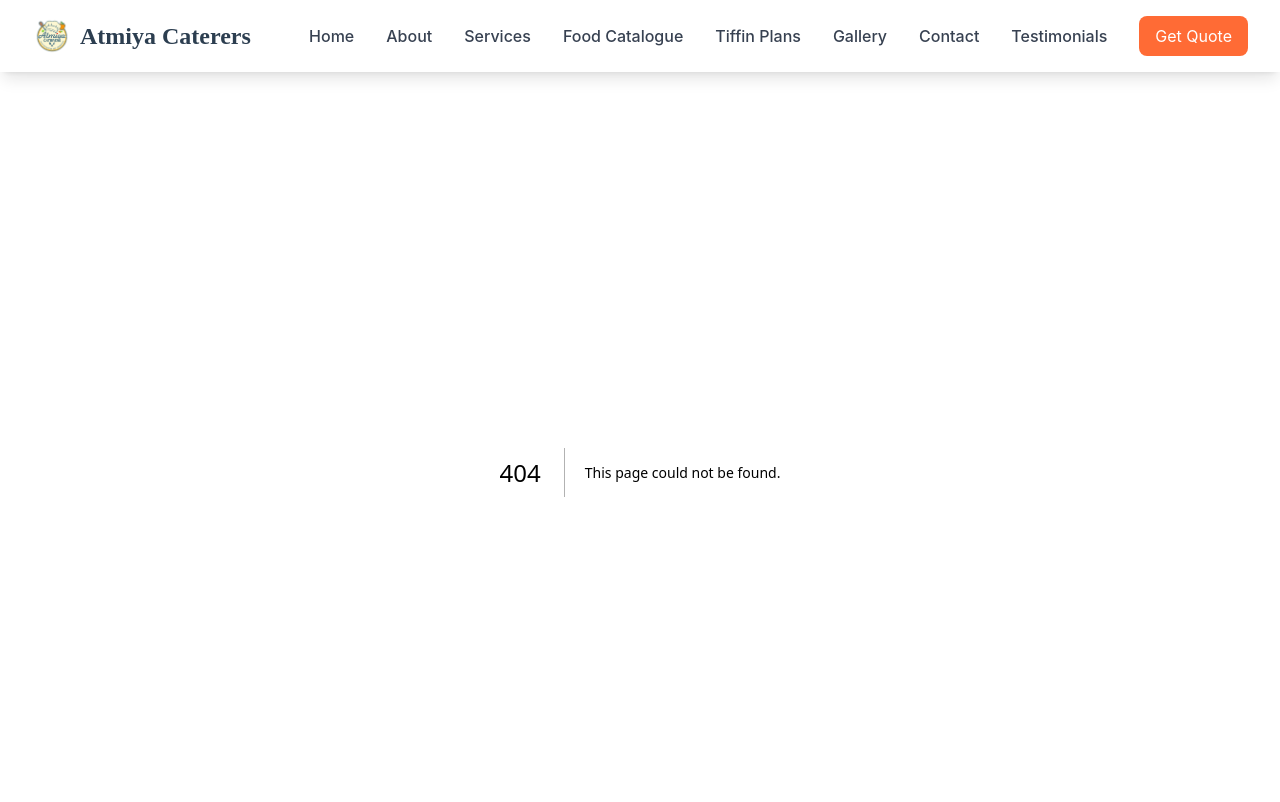
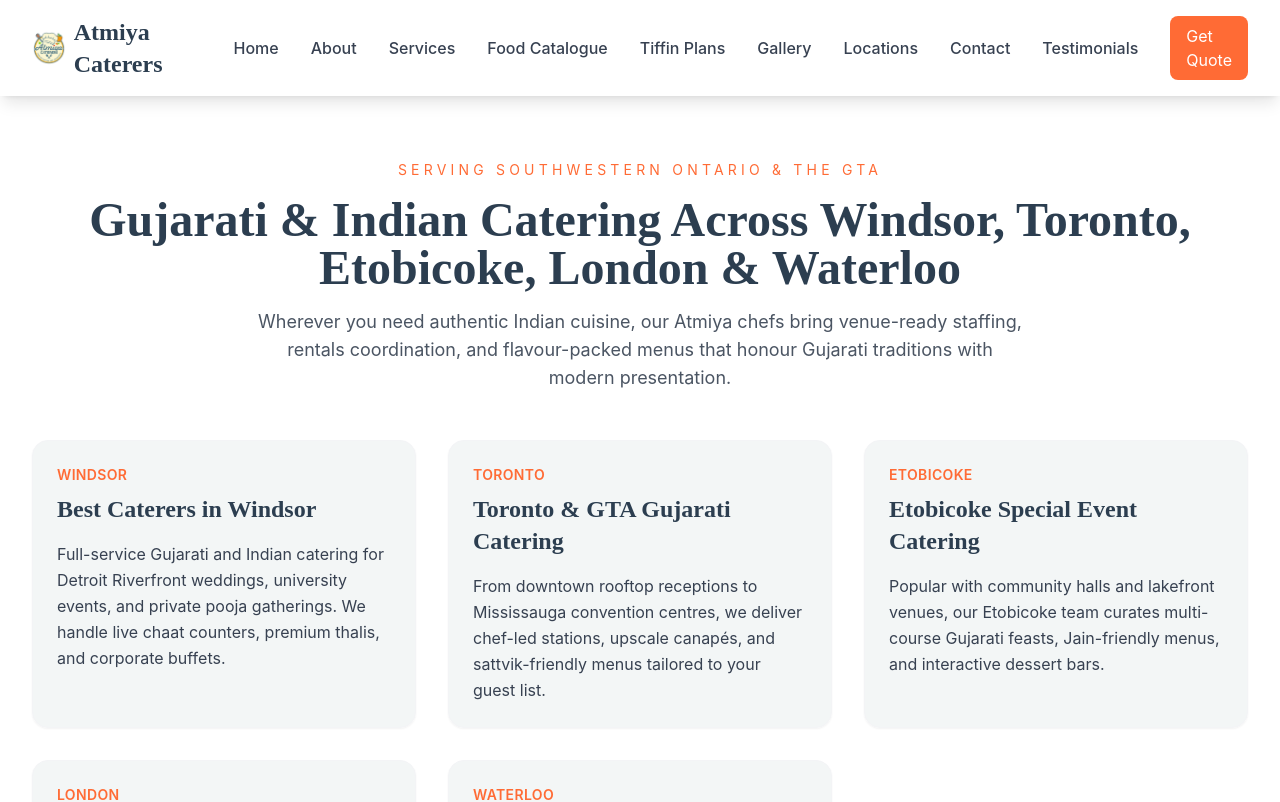
Before and after one commit to PatelVaishvikk/atmiyacaterers, a Next.js app: page /locations in a window 1280 px wide. Before the commit this address had no page. Shown: the top 802 px of the page. Built offline with nearby package versions, Linux system fonts and the light colour scheme.

Commit message:
hero design changed

```diff
--- /dev/null
+++ b/src/app/locations/page.js
@@ -0,0 +1,15 @@
+import RegionalServiceAreas from '@/components/RegionalServiceAreas'
+
+export const metadata = {
+  title: 'Service Areas | Atmiya Caterers',
+  description:
+    'Discover where Atmiya Caterers provides Gujarati and Indian catering across Windsor, Toronto, Etobicoke, London, Waterloo, and beyond.',
+}
+
+export default function LocationsPage() {
+  return (
+    <main>
+      <RegionalServiceAreas />
+    </main>
+  )
+}
--- a/src/app/page.js
+++ b/src/app/page.js
@@ -7,7 +7,6 @@
 import HomeGallery from '@/components/HomeGallery';
 // import Testimonials from '@/components/Testimonials';
 import WhatsAppTestimonials from '@/components/WhatsAppTestimonials';
-import RegionalServiceAreas from '@/components/RegionalServiceAreas';
 import FAQSection from '@/components/FAQSection';
 
 export default function Home() {
@@ -44,7 +43,6 @@
       {/* <HomeExperience /> */}
       <Services />
       <HomeGallery />
-      <RegionalServiceAreas />
       <FAQSection />
       {/* <Testimonials /> */}
       <WhatsAppTestimonials />
--- a/src/components/Header.js
+++ b/src/components/Header.js
@@ -17,6 +17,7 @@
     // { name: 'Menu',       href: '/menu' },
     // { name: 'Daily Menu', href: '/daily-menu' },
     { name: 'Gallery',      href: '/gallery' },
+    { name: 'Locations',    href: '/locations' },
     { name: 'Contact',      href: '/contact' },
     { name: 'Testimonials', href: '/testimonials' },
     // { name: '🎭 Order here', href: '/garba-booking', special: true },
@@ -25,7 +26,7 @@
   return (
     <header className="bg-white shadow-lg sticky top-0 z-50">
       <nav className="container mx-auto px-4 sm:px-6 lg:px-8">
-        <div className="flex justify-between items-center py-3 sm:py-4">
+        <div className="flex flex-nowrap items-center justify-between gap-4 py-3 sm:py-4">
           <div className="flex items-center">
             <Link href="/" className="flex items-center space-x-2">
               <div className="relative w-9 h-9 sm:w-10 sm:h-10">
@@ -48,7 +49,7 @@
               <Link
                 key={item.name}
                 href={item.href}
-                className={`font-medium transition-colors duration-200 ${
+                className={`font-medium whitespace-nowrap transition-colors duration-200 ${
                   item.special
                     ? 'bg-gradient-to-r from-purple-600 to-blue-600 text-white px-4 py-2 rounded-lg hover:from-purple-700 hover:to-blue-700'
                     : 'text-gray-700 hover:text-primary'
@@ -89,7 +90,7 @@
                 <Link
                   key={item.name}
                   href={item.href}
-                  className={`block px-3 py-2 font-medium transition-colors duration-200 ${
+                  className={`block px-3 py-2 font-medium whitespace-nowrap transition-colors duration-200 ${
                     item.special
                       ? 'bg-gradient-to-r from-purple-600 to-blue-600 text-white rounded-lg mx-2 my-1 hover:from-purple-700 hover:to-blue-700'
                       : 'text-gray-700 hover:text-primary'
```
Also changed, not shown: public/cheff.png (added).
